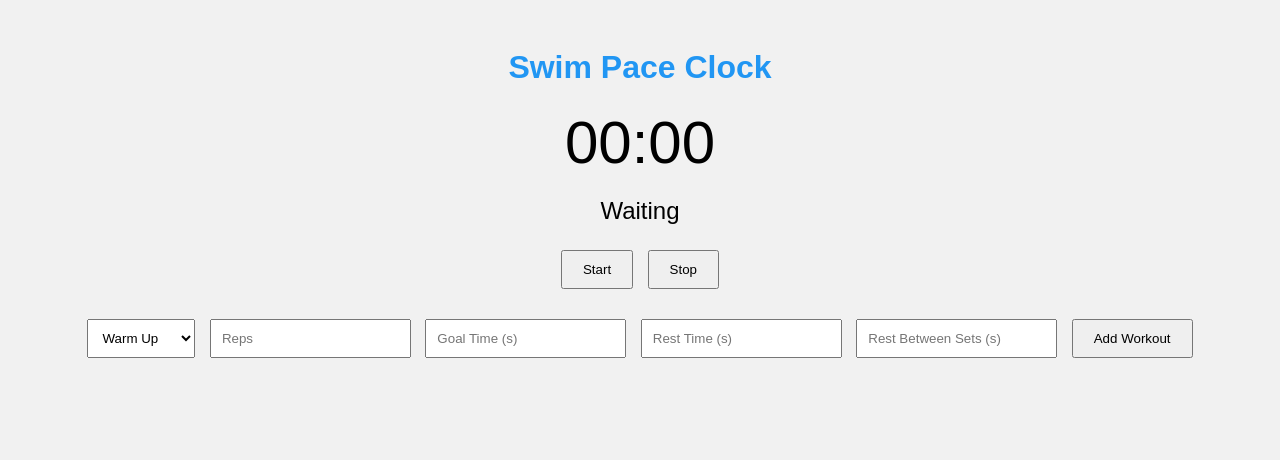
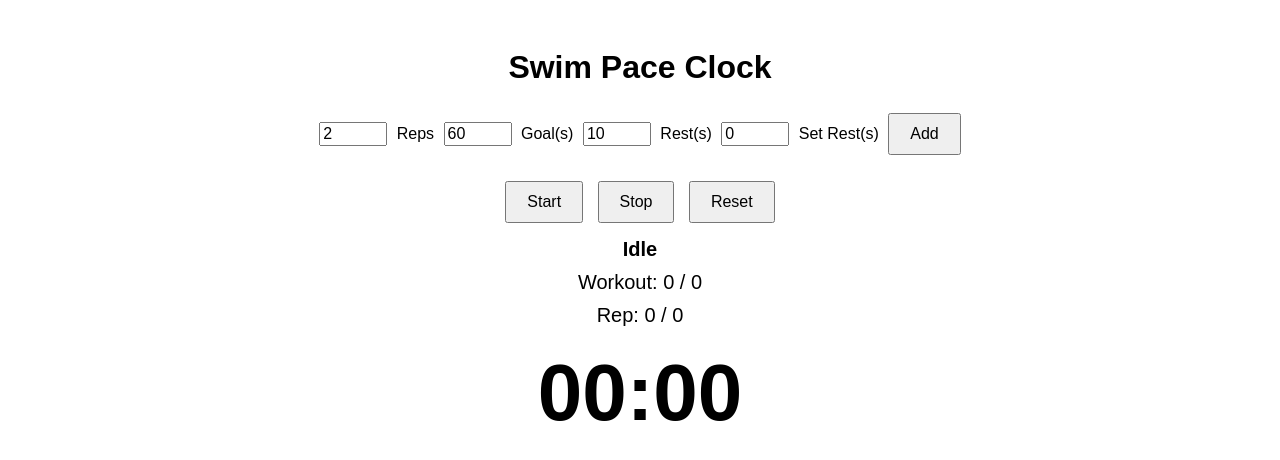
Before and after one commit to nosdraude/pace-clock2, a plain HTML site: page index.html in a window 1280 px wide. Drawn offline with Linux system fonts and the light colour scheme.

Commit message:
Update index.html

```diff
--- a/index.html
+++ b/index.html
@@ -1,37 +1,37 @@
 <!DOCTYPE html>
 <html lang="en">
 <head>
-  <meta charset="UTF-8" />
-  <meta name="viewport" content="width=device-width, initial-scale=1.0"/>
-  <meta name="theme-color" content="#2196f3"/>
-  <link rel="manifest" href="manifest.json">
-  <link rel="stylesheet" href="style.css" />
+  <meta charset="UTF-8">
   <title>Swim Pace Clock</title>
+  <style>
+    body { font-family: sans-serif; text-align: center; padding: 20px; }
+    input { width: 60px; margin: 5px; font-size: 16px; }
+    ul { list-style: none; padding: 0; }
+    li { margin: 5px 0; }
+    button { margin: 5px; padding: 10px 20px; font-size: 16px; }
+    #timer { font-size: 80px; font-weight: bold; margin: 20px 0; }
+    #status, #repStatus, #workoutStatus { font-size: 20px; margin: 10px 0; }
+  </style>
 </head>
 <body>
   <h1>Swim Pace Clock</h1>
-  <div id="timerDisplay">00:00</div>
-  <div id="phaseDisplay">Waiting</div>
-  <button id="startBtn">Start</button>
-  <button id="stopBtn">Stop</button>
-
-  <form id="workoutForm">
-    <select id="type">
-      <option value="warmUp">Warm Up</option>
-      <option value="drill">Drill</option>
-      <option value="mainSet">Main Set</option>
-      <option value="testSet">Test Set</option>
-      <option value="coolDown">Cool Down</option>
-    </select>
-    <input type="number" id="reps" placeholder="Reps" required />
-    <input type="number" id="goalTime" placeholder="Goal Time (s)" required />
-    <input type="number" id="restTime" placeholder="Rest Time (s)" required />
-    <input type="number" id="restBetweenSets" placeholder="Rest Between Sets (s)" />
-    <button type="submit">Add Workout</button>
-  </form>
-
-  <ul id="workoutList"></ul>
-
+  <div>
+    <input id="reps" type="number" value="2"> Reps
+    <input id="goal" type="number" value="60"> Goal(s)
+    <input id="rest" type="number" value="10"> Rest(s)
+    <input id="setrest" type="number" value="0"> Set Rest(s)
+    <button onclick="addWorkout()">Add</button>
+  </div>
+  <ul id="workouts"></ul>
+  <div>
+    <button onclick="start()">Start</button>
+    <button onclick="stop()">Stop</button>
+    <button onclick="resetAll()">Reset</button>
+  </div>
+  <h2 id="status">Idle</h2>
+  <div id="workoutStatus">Workout: 0 / 0</div>
+  <div id="repStatus">Rep: 0 / 0</div>
+  <div id="timer">00:00</div>
   <script src="app.js"></script>
 </body>
 </html>
```
